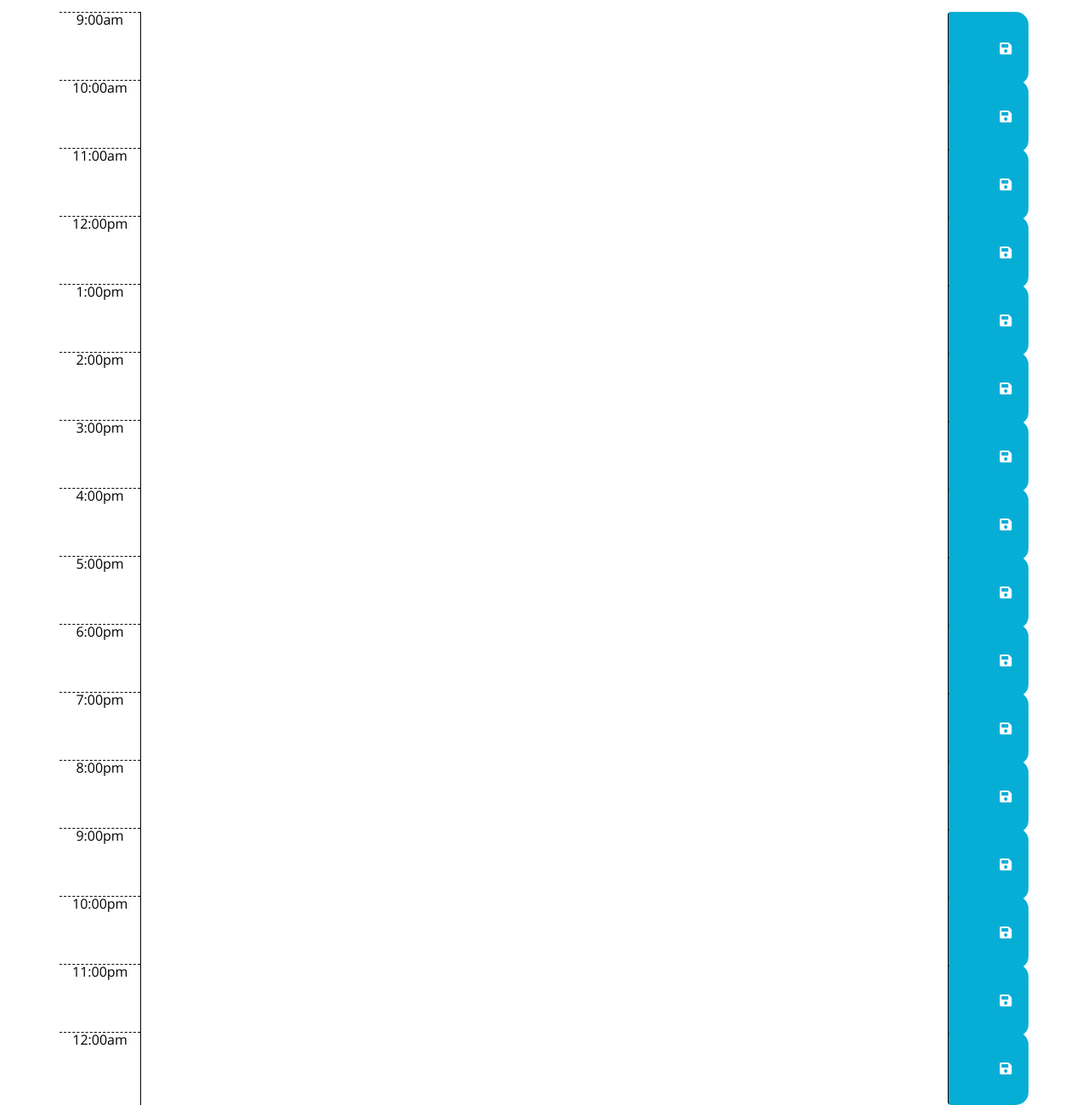
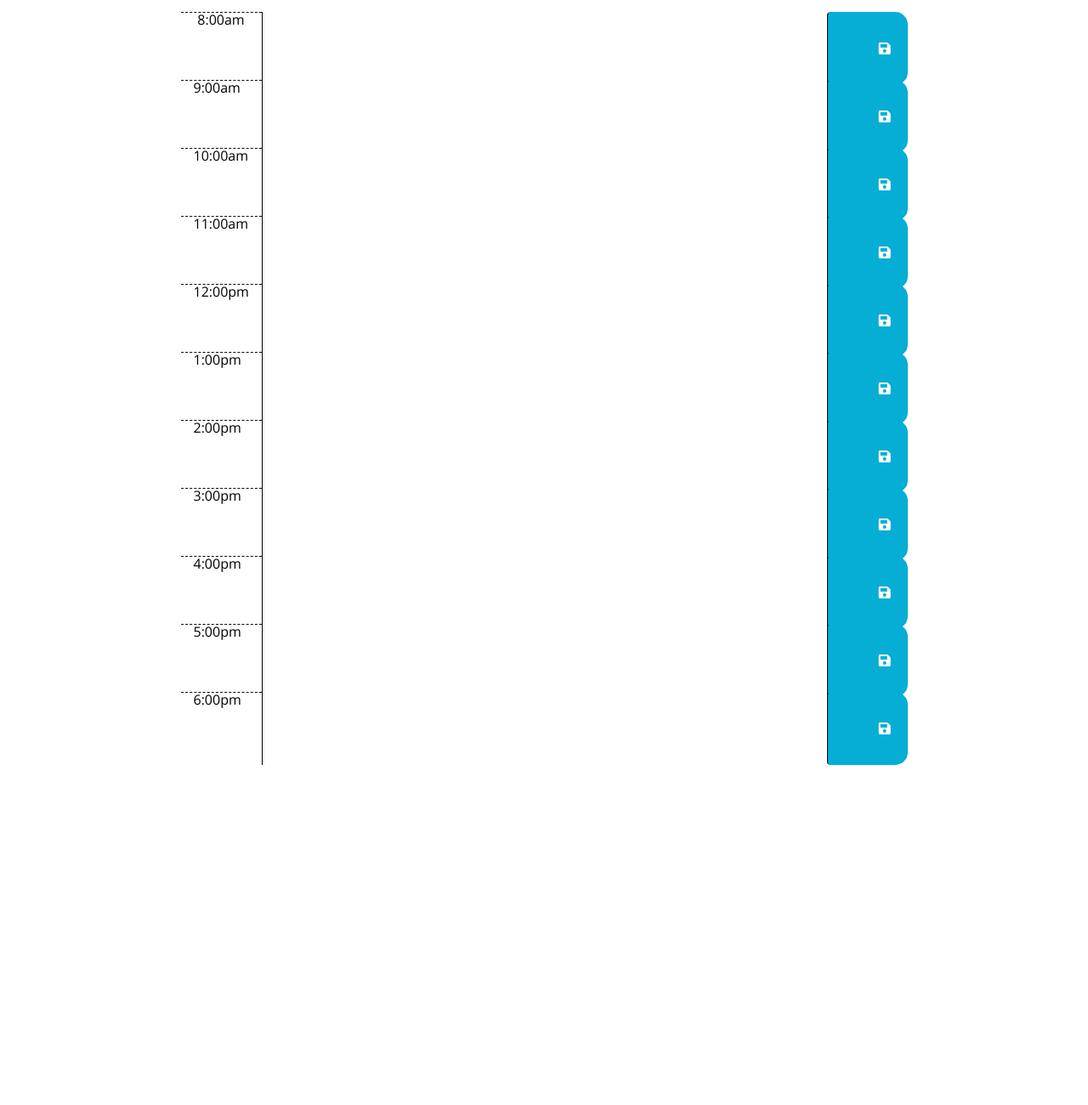
Before and after one commit to pseudoDjnn/Work-Day-Scheduler, a plain HTML site: page index.html in a window 1280 px wide. Shown: the part 287-1587 px from the top of the page at 85% size. After the commit the page ends 1187 px from the top, so only its background shows below. Drawn offline with nearby package versions, Linux system fonts and the light colour scheme.

Commit message:
setting bootstrap 1

```diff
--- a/index.html
+++ b/index.html
@@ -30,114 +30,89 @@
     </header>
     <section class="container min-vh-100">
       <!-- Timeblocks go here -->
-      <div id="hour9" class="time-block row">
-        <nav class="col-md-1 hour">9:00am</nav>
-        <textarea class="col-md-10 description"></textarea>
+      <div id="h8" class="row time-block justify-content-center">
+        <nav class="col-md-1 hour">8:00am</nav>
+        <textarea class="col-sm-7 description"> </textarea>
         <button class="btn saveBtn col-md-1">
           <i class="fas fa-save"></i>
         </button>
       </div>
-      <div id="hour10" class="time-block row">
-        <nav class="col-md-1 hour">10:00am</nav>
-        <textarea class="col-md-10 description"></textarea>
+
+      <div id="h9" class="row justify-content-center">
+        <nav class="col-md-1 hour">9:00am</nav>
+        <textarea class="col-sm-7"></textarea>
         <button class="btn saveBtn col-md-1">
           <i class="fas fa-save"></i>
         </button>
       </div>
-      <div id="hour11" class="time-block row">
-        <nav class="col-md-1 hour">11:00am</nav>
-        <textarea class="col-md-10 description"></textarea>
+
+      <div id="h10" class="row justify-content-center">
+        <nav class="col-md-1 hour">10:00am</nav>
+        <textarea class="col-sm-7 description"></textarea>
         <button class="btn saveBtn col-md-1">
           <i class="fas fa-save"></i>
         </button>
       </div>
-      <div id="hour12" class="time-block row">
-        <nav class="col-md-1 hour">12:00pm</nav>
-        <textarea class="col-md-10 description"></textarea>
+
+      <div id="h11" class="row justify-content-center">
+        <nav class="col-md-1 hour">11:00am</nav>
+        <textarea class="col-sm-7 description"></textarea>
         <button class="btn saveBtn col-md-1">
           <i class="fas fa-save"></i>
         </button>
       </div>
-      <div id="hour1" class="time-block row">
-        <nav class="col-md-1 hour">1:00pm</nav>
-        <textarea class="col-md-10 description"></textarea>
+
+      <div id="h12" class="row justify-content-center">
+        <nav class="col-md-1 hour">12:00pm</nav>
+        <textarea class="col-sm-7 description"></textarea>
         <button class="btn saveBtn col-md-1">
           <i class="fas fa-save"></i>
         </button>
       </div>
-      <div id="hour2" class="time-block row">
-        <nav class="col-md-1 hour">2:00pm</nav>
-        <textarea class="col-md-10 description"></textarea>
+
+      <div id="h1" class="row justify-content-center">
+        <nav class="col-md-1 hour">1:00pm</nav>
+        <textarea class="col-sm-7 description"></textarea>
         <button class="btn saveBtn col-md-1">
           <i class="fas fa-save"></i>
         </button>
       </div>
-      <div id="hour3" class="time-block row">
-        <nav class="col-md-1 hour">3:00pm</nav>
-        <textarea class="col-md-10 description"></textarea>
+
+      <div id="h2" class="row justify-content-center">
+        <nav class="col-md-1 hour">2:00pm</nav>
+        <textarea class="col-sm-7 description"></textarea>
         <button class="btn saveBtn col-md-1">
           <i class="fas fa-save"></i>
         </button>
       </div>
-      <div id="hour4" class="time-block row">
-        <nav class="col-md-1 hour">4:00pm</nav>
-        <textarea class="col-md-10 description"></textarea>
+
+      <div id="h3" class="row justify-content-center">
+        <nav class="col-md-1 hour">3:00pm</nav>
+        <textarea class="col-sm-7 description"></textarea>
         <button class="btn saveBtn col-md-1">
           <i class="fas fa-save"></i>
         </button>
       </div>
-      <div id="hour5" class="time-block row">
-        <nav class="col-md-1 hour">5:00pm</nav>
-        <textarea class="col-md-10 description"></textarea>
+
+      <div id="h4" class="row justify-content-center">
+        <nav class="col-md-1 hour">4:00pm</nav>
+        <textarea class="col-sm-7 description"></textarea>
         <button class="btn saveBtn col-md-1">
           <i class="fas fa-save"></i>
         </button>
       </div>
-      <div id="hour6" class="time-block row">
-        <nav class="col-md-1 hour">6:00pm</nav>
-        <textarea class="col-md-10 description"></textarea>
+
+      <div id="h5" class="row justify-content-center">
+        <nav class="col-md-1 hour">5:00pm</nav>
+        <textarea class="col-sm-7 description"></textarea>
         <button class="btn saveBtn col-md-1">
           <i class="fas fa-save"></i>
         </button>
       </div>
-      <div id="hour7" class="time-block row">
-        <nav class="col-md-1 hour">7:00pm</nav>
-        <textarea class="col-md-10 description"></textarea>
-        <button class="btn saveBtn col-md-1">
-          <i class="fas fa-save"></i>
-        </button>
-      </div>
-      <div id="hour8" class="time-block row">
-        <nav class="col-md-1 hour">8:00pm</nav>
-        <textarea class="col-md-10 description"></textarea>
-        <button class="btn saveBtn col-md-1">
-          <i class="fas fa-save"></i>
-        </button>
-      </div>
-      <div id="hour9" class="time-block row">
-        <nav class="col-md-1 hour">9:00pm</nav>
-        <textarea class="col-md-10 description"></textarea>
-        <button class="btn saveBtn col-md-1">
-          <i class="fas fa-save"></i>
-        </button>
-      </div>
-      <div id="hour10" class="time-block row">
-        <nav class="col-md-1 hour">10:00pm</nav>
-        <textarea class="col-md-10 description"></textarea>
-        <button class="btn saveBtn col-md-1">
-          <i class="fas fa-save"></i>
-        </button>
-      </div>
-      <div id="hour11" class="time-block row">
-        <nav class="col-md-1 hour">11:00pm</nav>
-        <textarea class="col-md-10 description"></textarea>
-        <button class="btn saveBtn col-md-1">
-          <i class="fas fa-save"></i>
-        </button>
-      </div>
-      <div id="hour12" class="time-block row">
-        <nav class="col-md-1 hour">12:00am</nav>
-        <textarea class="col-md-10 description"></textarea>
+
+      <div id="h6" class="row justify-content-center">
+        <nav class="col-md-1 hour">6:00pm</nav>
+        <textarea class="col-sm-7 description"></textarea>
         <button class="btn saveBtn col-md-1">
           <i class="fas fa-save"></i>
         </button>
```
